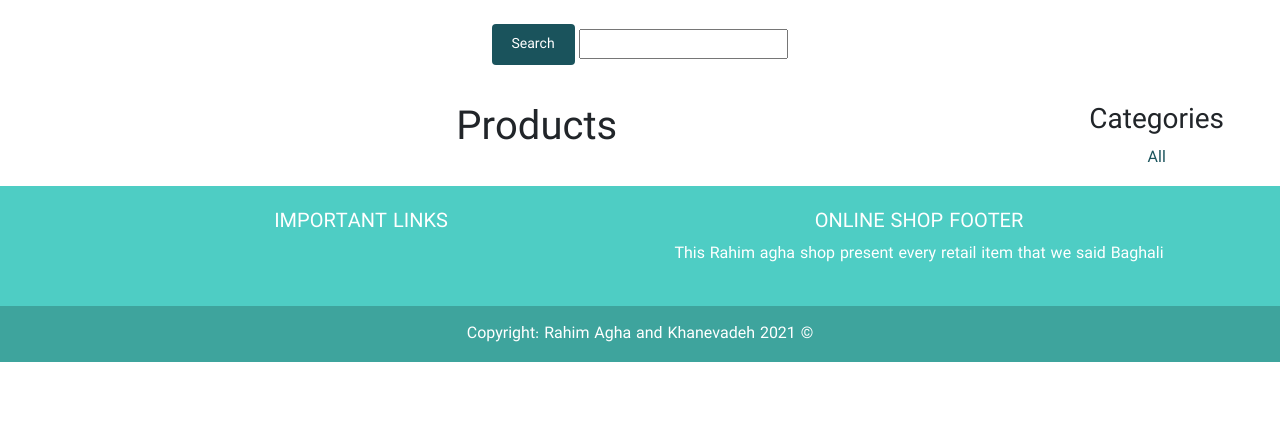
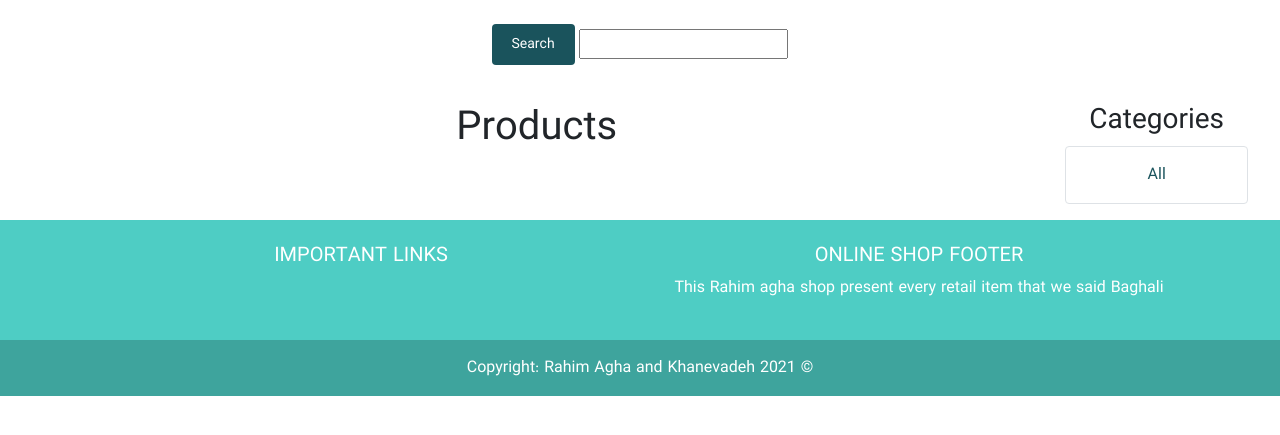
Before and after one commit to Rahimz/molmal, a Django app: page /products/ in a window 1280 px wide. Shown: the part 200-635 px from the top of the page. Run offline with Django 3.2, Linux system fonts and the light colour scheme; data that the repository does not hold is empty; parts of the project's set-up code (start-up, migrations or seed data) failed here and were passed over; some libraries are stand-ins or nearby versions.

Commit message:
[BUG] the template tag edited

```diff
--- a/shop/templates/shop/product/list.html
+++ b/shop/templates/shop/product/list.html
@@ -21,7 +21,7 @@
     <div class="col-md-2 ">
       <h3 class="mt-3">{% trans "Categories" %}</h3>
 
-      <p %} %}class="border rounded p-3" category endif ifnot {% {%>
+      <p {% if not category %}class="border rounded p-3"{% endif %}>
         <a href="{% url 'shop:product_list' %}">{% trans 'All' %}</a>
       </p>
       {% for c in categories %}
```
